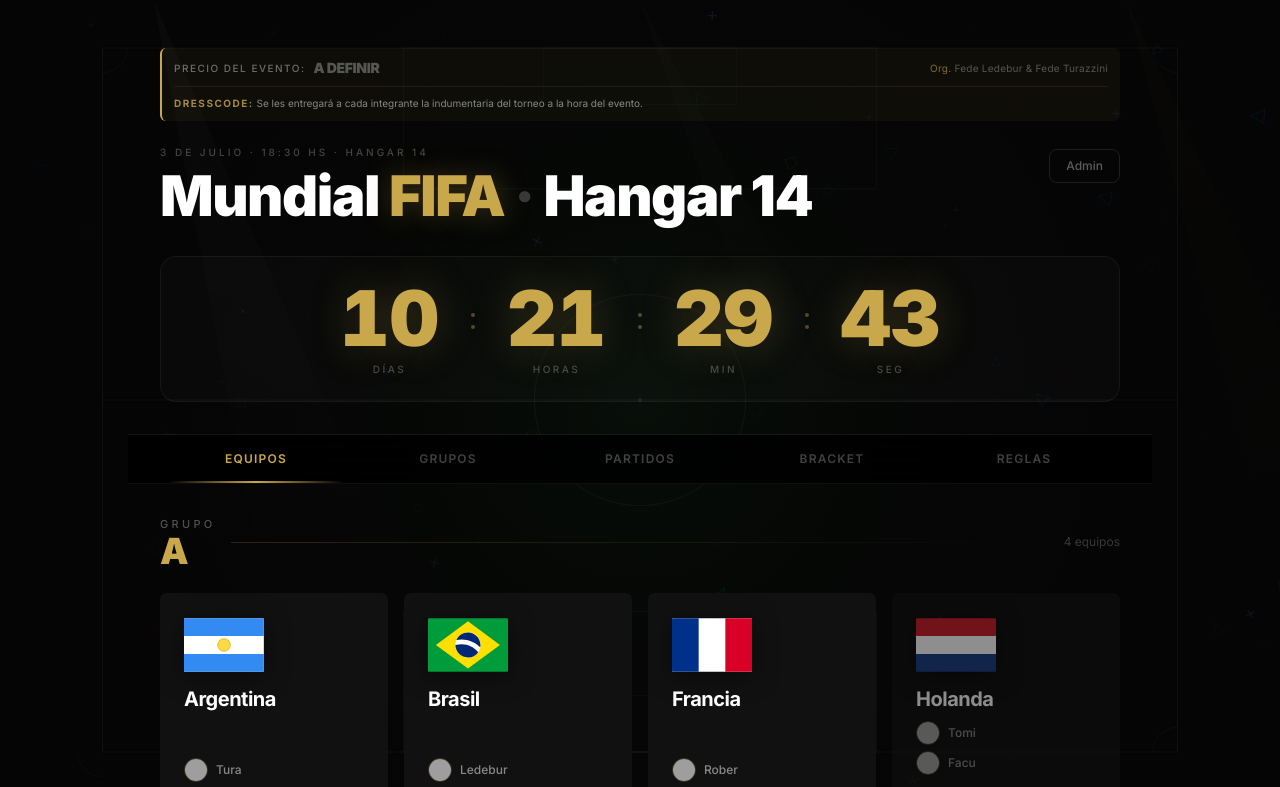
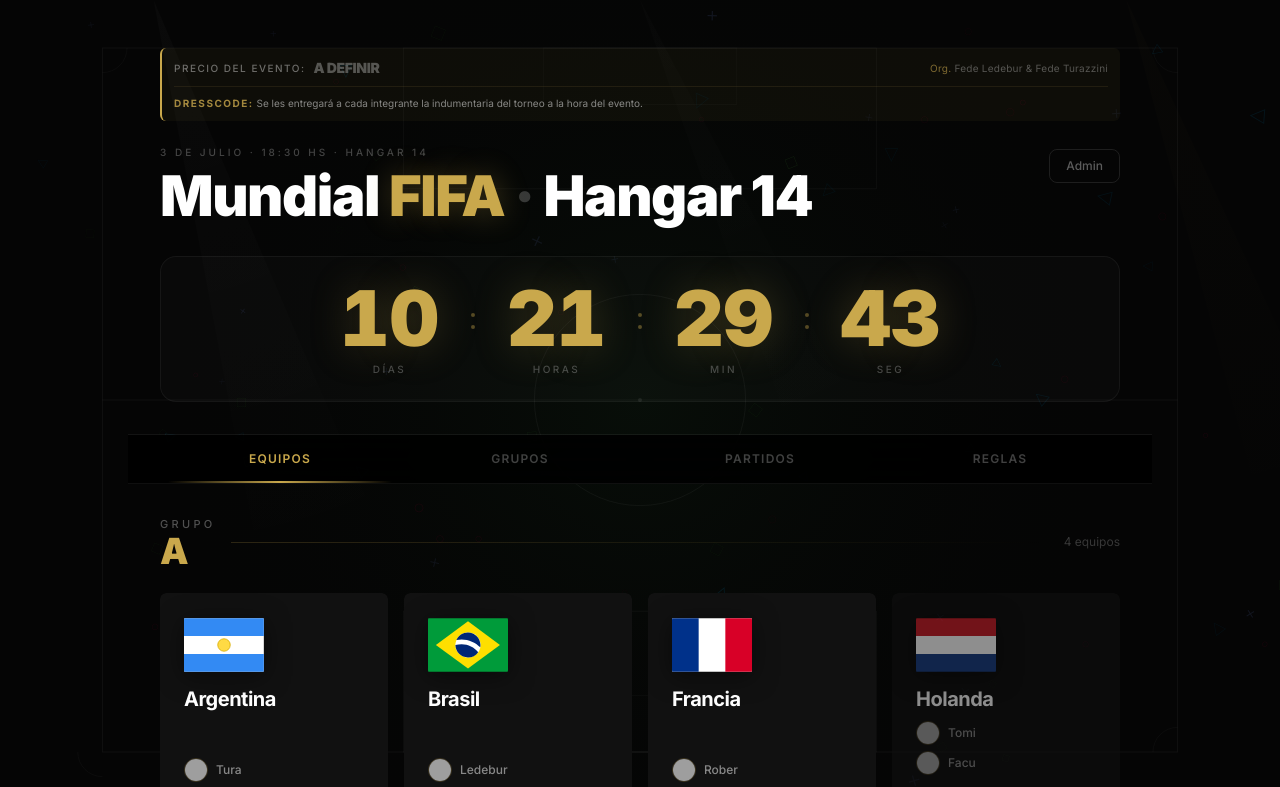
Before and after one commit to fedeturazzini/mundialHangar14, a Next.js app: page / in a window 1280 px wide. Shown: the top 787 px of the page. Built offline with nearby package versions, Linux system fonts and the light colour scheme; no server answers; the database is empty; grey boxes are pictures that could not be loaded.

Commit message:
feat: remove Bracket tab

```diff
--- a/app/page.tsx
+++ b/app/page.tsx
@@ -10,7 +10,6 @@
 import Equipos from '@/components/tabs/Equipos';
 import Grupos from '@/components/tabs/Grupos';
 import Partidos from '@/components/tabs/Partidos';
-import Bracket from '@/components/tabs/Bracket';
 import Reglas from '@/components/tabs/Reglas';
 
 import {
@@ -26,7 +25,6 @@
   { id: 'equipos',  label: 'Equipos'  },
   { id: 'grupos',   label: 'Grupos'   },
   { id: 'partidos', label: 'Partidos' },
-  { id: 'bracket',  label: 'Bracket'  },
   { id: 'reglas',   label: 'Reglas'   },
 ] as const;
 
@@ -300,7 +298,6 @@
               />
             )}
             {activeTab === 'reglas'   && <Reglas />}
-            {activeTab === 'bracket'  && <Bracket matches={resolvedMatches} />}
           </motion.div>
         </AnimatePresence>
       </div>
```
